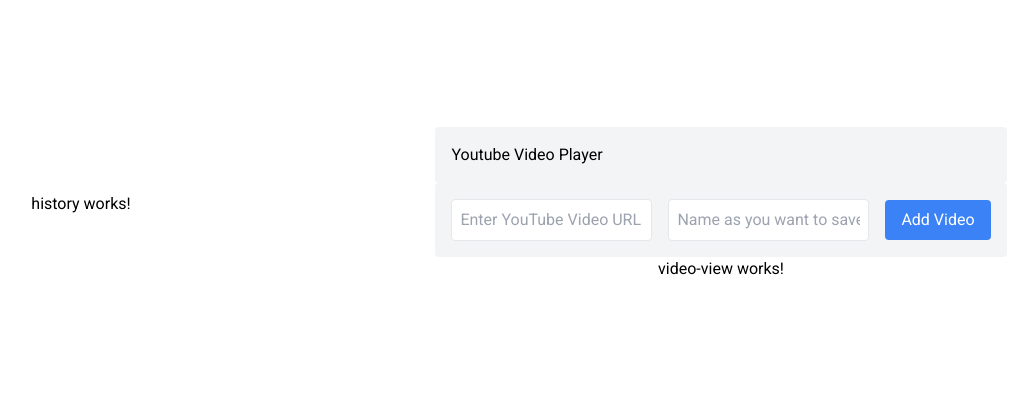
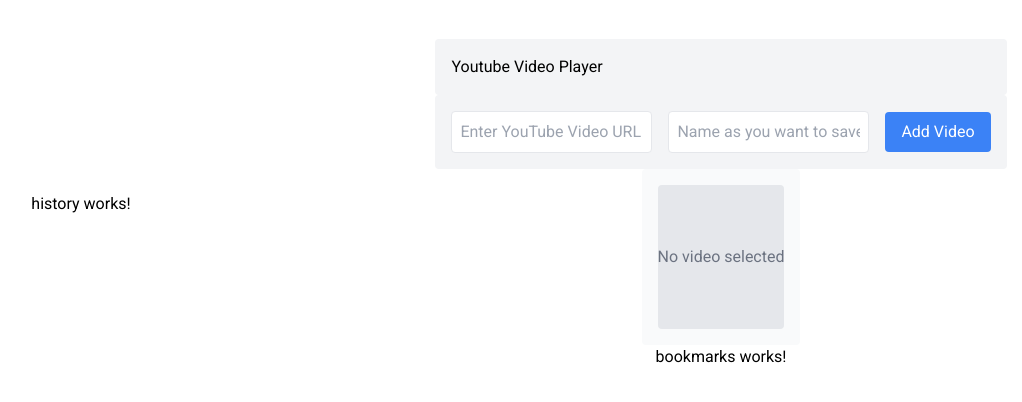
Before and after one commit to CristianMarquina/relief-frontend, an Angular app in the folder video-player/: page / in a window 1280 px wide. Shown: the part 196-598 px from the top of the page, without its empty margins (79-1101 px from the left). Built offline with nearby package versions, Linux system fonts and the light colour scheme.

Commit message:
add video view

```diff
--- a/video-player/src/app/app.component.html
+++ b/video-player/src/app/app.component.html
@@ -6,8 +6,8 @@
   </div>
   <div class="flex flex-col items-center justify-center w-3/4 h-full">
     <searchbar (videoAdded)="onVideoAdded($event)"></searchbar>
-
-    <video-view></video-view>
+    <video-view [videoUrl]="videoUrl"></video-view>
+    <bookmarks></bookmarks>
   </div>
 </main>
 
--- a/video-player/src/app/app.component.ts
+++ b/video-player/src/app/app.component.ts
@@ -1,11 +1,12 @@
 import { Component } from '@angular/core';
 import { RouterOutlet } from '@angular/router';
-import { SearchbarComponent } from './components/searchbar/searchbar.component';
+import {
+  SearchbarComponent,
+  SearchdData,
+} from './components/searchbar/searchbar.component';
 import { BookmarksComponent } from './components/bookmarks/bookmarks.component';
 import { VideoViewComponent } from './components/video-view/video-view.component';
 import { HistoryComponent } from './components/history/history.component';
-import { empty } from 'rxjs';
-import { EventEmitter } from 'stream';
 
 @Component({
   selector: 'app-root',
@@ -21,7 +22,9 @@
 })
 export class AppComponent {
   title = 'video-player';
-  onVideoAdded(e: Object) {
+  videoUrl: string = '';
+  onVideoAdded(e: SearchdData) {
     console.log(e);
+    this.videoUrl = e.url;
   }
 }
--- a/video-player/src/app/components/searchbar/searchbar.component.ts
+++ b/video-player/src/app/components/searchbar/searchbar.component.ts
@@ -4,6 +4,10 @@
 import { BrowserModule } from '@angular/platform-browser';
 
 import { FormsModule } from '@angular/forms';
+export type SearchdData = {
+  url: string;
+  name: string | null;
+};
 @Component({
   selector: 'searchbar',
   imports: [FormsModule],
@@ -13,7 +17,7 @@
 export class SearchbarComponent {
   videoUrl: string = '';
   videoName: string = '';
-  @Output() videoAdded = new EventEmitter<Object>();
+  @Output() videoAdded = new EventEmitter<SearchdData>();
 
   addVideo() {
     if (this.videoUrl.trim() && this.videoUrl.trim()) {
--- a/video-player/src/app/components/video-view/video-view.component.html
+++ b/video-player/src/app/components/video-view/video-view.component.html
@@ -1 +1,18 @@
-<p>video-view works!</p>
+<div class="p-4 bg-gray-50 rounded w-full h-full">
+  @if(videoId){
+  <div>
+    <iframe
+      [src]="videoUrl"
+      width="100%"
+      height="360"
+      frameborder="0"
+      allowfullscreen
+      class="rounded shadow"
+    ></iframe>
+  </div>
+  } @else {
+  <div class="flex items-center justify-center h-36 bg-gray-200 rounded">
+    <p class="text-gray-500">No video selected</p>
+  </div>
+  }
+</div>
--- a/video-player/src/app/components/video-view/video-view.component.ts
+++ b/video-player/src/app/components/video-view/video-view.component.ts
@@ -1,9 +1,30 @@
-import { Component } from '@angular/core';
+import { CommonModule } from '@angular/common';
+import { Component, Input, OnChanges } from '@angular/core';
+import { DomSanitizer, SafeResourceUrl } from '@angular/platform-browser';
 
 @Component({
   selector: 'video-view',
-  imports: [],
+  imports: [CommonModule],
   templateUrl: './video-view.component.html',
-  styleUrl: './video-view.component.css',
+  styleUrls: ['./video-view.component.css'],
 })
-export class VideoViewComponent {}
+export class VideoViewComponent implements OnChanges {
+  @Input() videoUrl: string = '';
+  videoId: string | null = null;
+
+  constructor(private sanitizer: DomSanitizer) {}
+
+  ngOnChanges() {
+    this.videoId = this.extractVideoId(this.videoUrl);
+    this.videoUrl = this.videoId
+      ? (this.sanitizer.bypassSecurityTrustResourceUrl(
+          `https://www.youtube.com/embed/${this.videoId}`
+        ) as string)
+      : '';
+  }
+
+  private extractVideoId(url: string): string {
+    const match = url.match(/v=([^&]+)/);
+    return match ? match[1] : '';
+  }
+}
```
